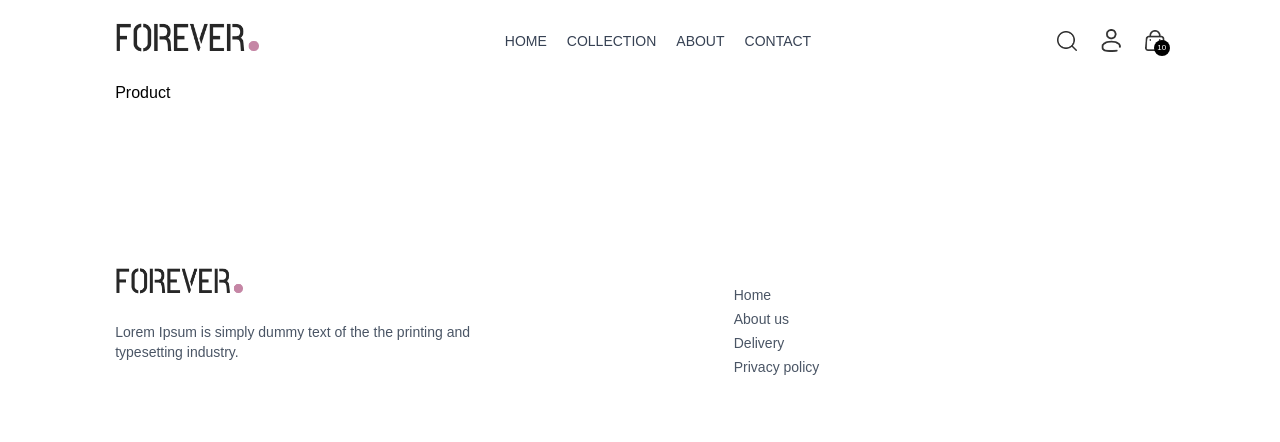
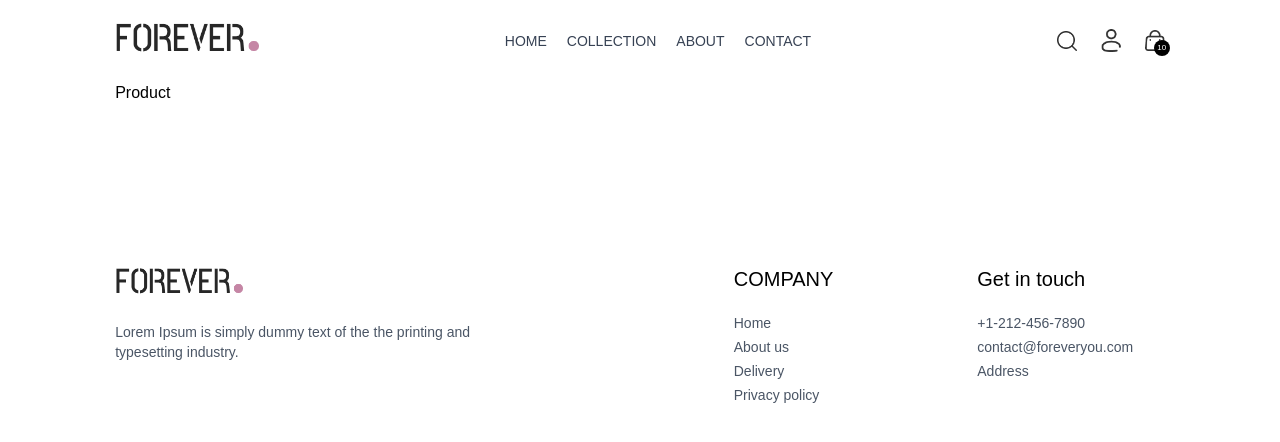
Before and after one commit to Tsedniya/Forever-E-commerce, a React (Vite) app in the folder frontend/: page /product/aaaaa in a window 1280 px wide. Shown: the top 442 px of the page. Built offline with nearby package versions, Linux system fonts and the light colour scheme.

Commit message:
frontend:FOOTER

```diff
--- a/frontend/src/components/Footer.jsx
+++ b/frontend/src/components/Footer.jsx
@@ -12,7 +12,7 @@ const Footer = () => {
         </div>
 
         <div>
-            <p className='text-xl font-medium mb-5'></p>
+            <p className='text-xl font-medium mb-5'>COMPANY</p>
             <ul className='flex flex-col gap-1 text-gray-600'>
                <li>Home</li>
                <li>About us</li>
@@ -20,6 +20,15 @@ const Footer = () => {
                <li>Privacy policy</li>
             </ul>
         </div>
+
+        <div>
+            <p className='text-xl font-medium mb-5'>Get in touch</p>
+            <ul className='flex flex-col gap-1 text-gray-600'>
+                <li>+1-212-456-7890</li>
+                <li>contact@foreveryou.com</li>
+                <li>Address</li>
+            </ul>
+        </div>
     </div>
   )
 }
```
